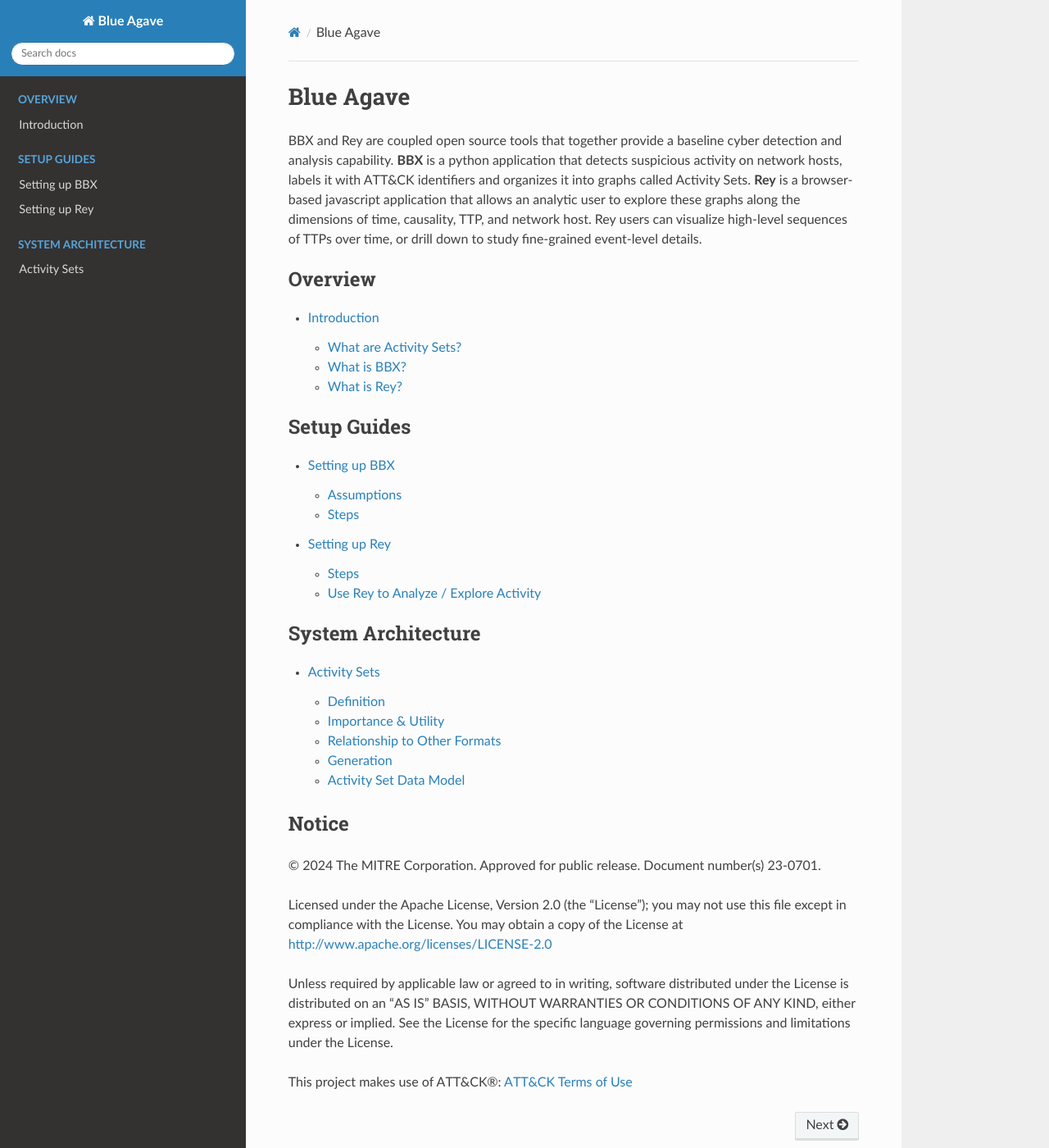
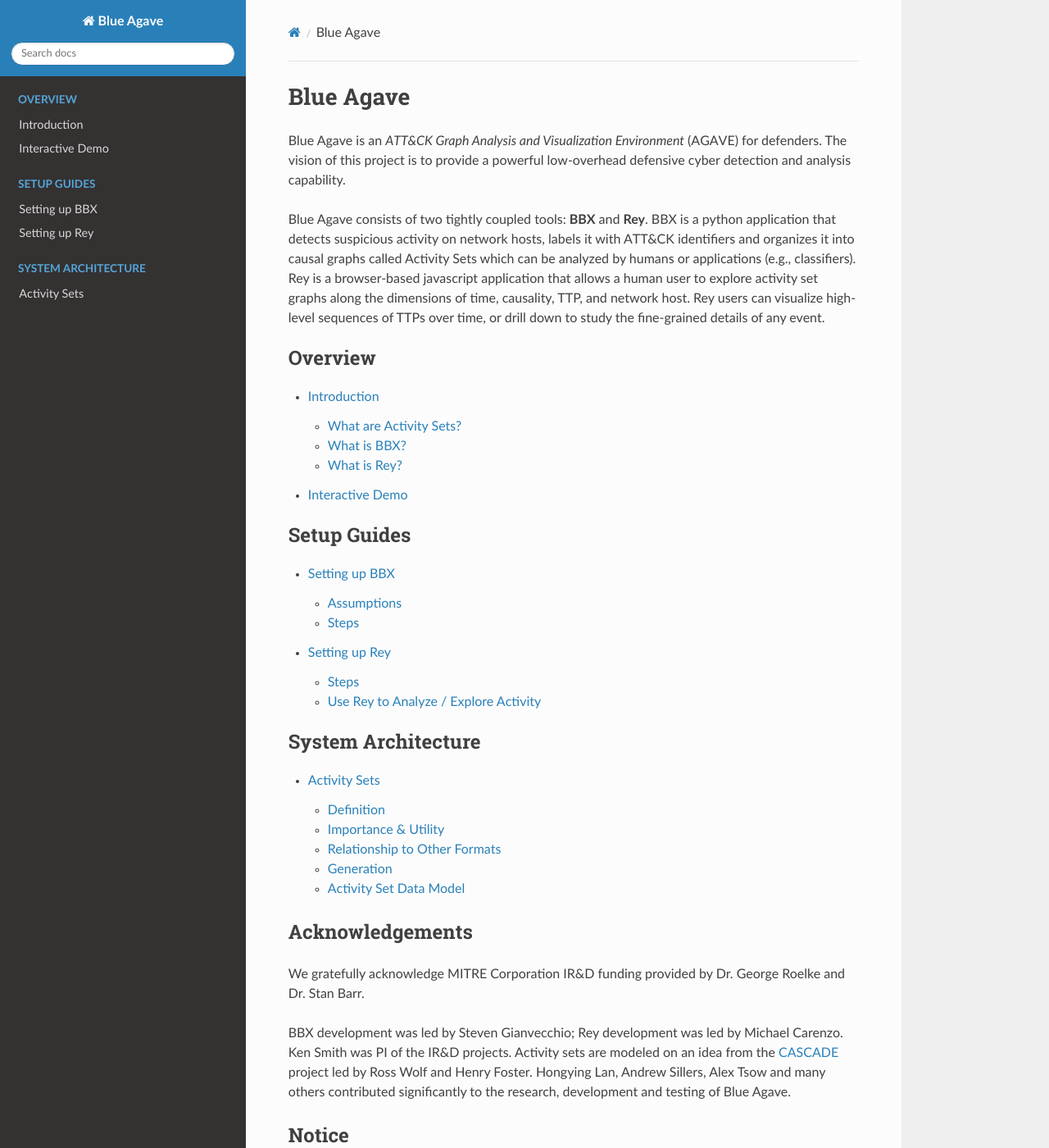
Before and after one commit to mitre/blue-agave, a Sphinx documentation site: the page built from source/index.rst, in a window 1280 px wide and 1400 px high. Shown: the whole window at 82% size. Built offline with Sphinx 7.4.7 and the Read the Docs theme 3.1.0, drawn with Linux system fonts in a browser that asks for light colours.

Commit message:
general edits and acknowledgements
Co-authored-by: Ken Smith <kps@mitre.org>

```diff
--- /dev/null
+++ b/source/demo.rst
@@ -0,0 +1,5 @@
+Interactive Demo
+================
+
+You can explore an instance of Rey with a demo activity set `HERE
+<https://mitre.github.io/blue-agave-rey/?urls=https://raw.githubusercontent.com/mitre/blue-agave-rey/refs/heads/main/samples/activity_set_1.json>`_.
--- a/source/index.rst
+++ b/source/index.rst
@@ -1,16 +1,25 @@
 Blue Agave
 ==========
 
-BBX and Rey are coupled open source tools that together provide a baseline cyber detection and analysis capability.
-**BBX** is a python application that detects suspicious activity on network hosts, labels it with ATT&CK identifiers and organizes it into graphs called Activity Sets.
-**Rey** is a browser-based javascript application that allows an analytic user to explore these graphs along the dimensions of time, causality, TTP, and network host.
-Rey users can visualize high-level sequences of TTPs over time, or drill down to study fine-grained event-level details.
+Blue Agave is an *ATT&CK Graph Analysis and Visualization Environment* (AGAVE) for defenders.
+The vision of this project is to provide a powerful low-overhead
+defensive cyber detection and analysis capability.
+
+Blue Agave consists of two tightly coupled tools:  **BBX** and **Rey**.
+BBX is a python application that detects suspicious activity on network hosts,
+labels it with ATT&CK identifiers and organizes it into causal graphs called Activity
+Sets which can be analyzed by humans or applications (e.g., classifiers).
+Rey is a browser-based javascript application that allows a human user to explore
+activity set graphs along the dimensions of time, causality, TTP, and network host.
+Rey users can visualize high-level sequences of TTPs over time,
+or drill down to study the fine-grained details of any event.
 
 .. toctree::
    :maxdepth: 2
    :caption: Overview
 
    introduction
+   demo
 
 .. toctree::
    :maxdepth: 2
@@ -25,6 +34,20 @@ Rey users can visualize high-level sequences of TTPs over time, or drill down to
 
    activity_sets
 
+
+Acknowledgements
+----------------
+We gratefully acknowledge MITRE Corporation IR&D funding
+provided by Dr. George Roelke and Dr. Stan Barr.
+
+BBX development was led by Steven Gianvecchio; Rey development was led by Michael Carenzo.
+Ken Smith was PI of the IR&D projects.
+Activity sets are modeled on an idea from the `CASCADE <https://github.com/mitre/cascade-server/>`_
+project led by Ross Wolf and Henry Foster.
+Hongying Lan, Andrew Sillers, Alex Tsow and many others contributed significantly
+to the research, development and testing of Blue Agave.
+
+
 Notice
 ------
 
```
Also changed, not shown: 2 other files.
